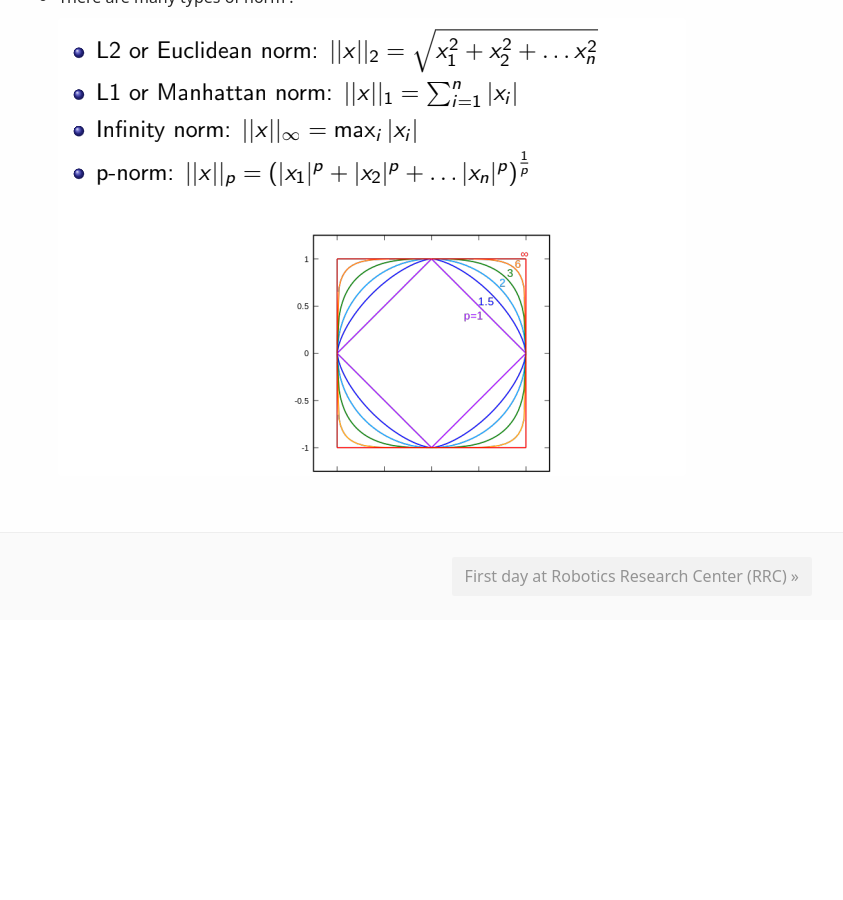
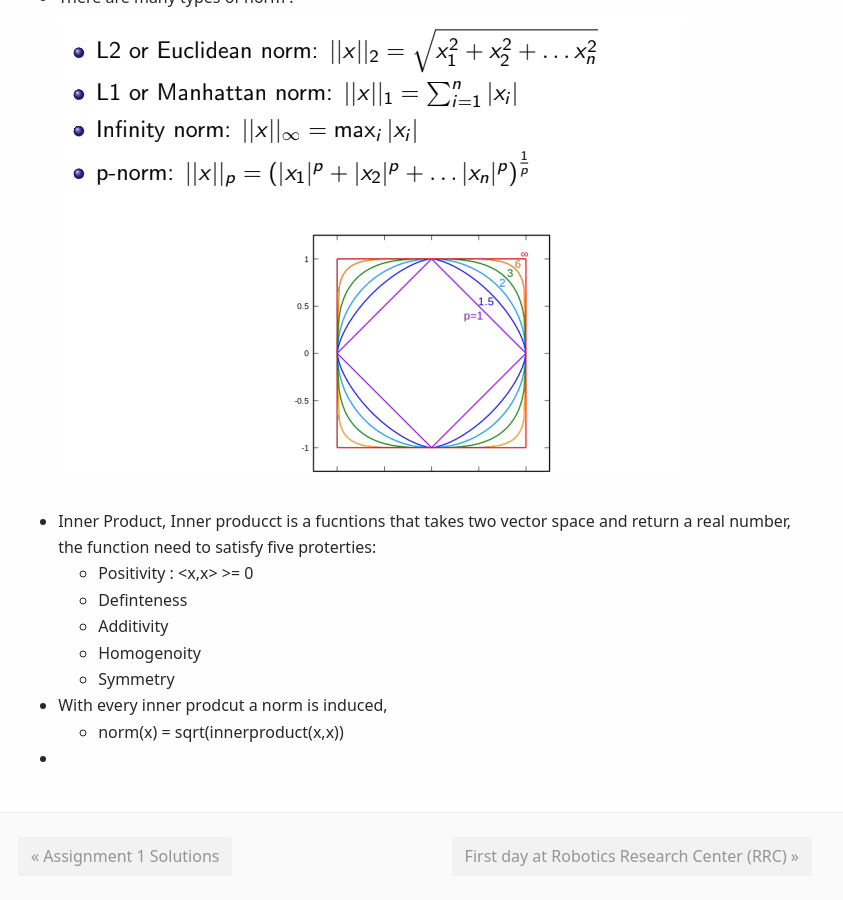
Before and after one commit to AnuragSahu/Research_In_Progress, a Jekyll site: the page built from _posts/2019-05-07-Introduction-to-Linear-Algerbra.md, in a window 1280 px wide and 900 px high, scrolled down 827 px. Shown: the whole window, without its empty margins (225-1068 px from the left). Built offline with Jekyll 4.4.1, drawn with Linux system fonts in a browser that asks for light colours; our own code applies the rules of GitHub Pages for plain Markdown files; before the commit the page ends 1447 px from its top, so only the background shows below that.

Commit message:
Updating

```diff
--- a/_posts/2019-05-07-Introduction-to-Linear-Algerbra.md
+++ b/_posts/2019-05-07-Introduction-to-Linear-Algerbra.md
@@ -20,3 +20,15 @@ Then followed by that we got started with the basics of liner algebra,
 
 - There are many types of norm :
 	![alt text](https://raw.githubusercontent.com/AnuragSahu/Research_In_Progress/master/screenshots/normTypes.png)
+
+- Inner Product, Inner producct is a fucntions that takes two vector space and return a real number, the function need to satisfy five proterties:
+	- Positivity : <x,x> >= 0
+	- Definteness
+	- Additivity
+	- Homogenoity
+	- Symmetry
+
+- With every inner prodcut a norm is induced,
+	- norm(x) = sqrt(innerproduct(x,x))
+
+-
```
Also changed, not shown: _posts/2019-05-14-First Assignment.md (added, +14 -0 lines).
